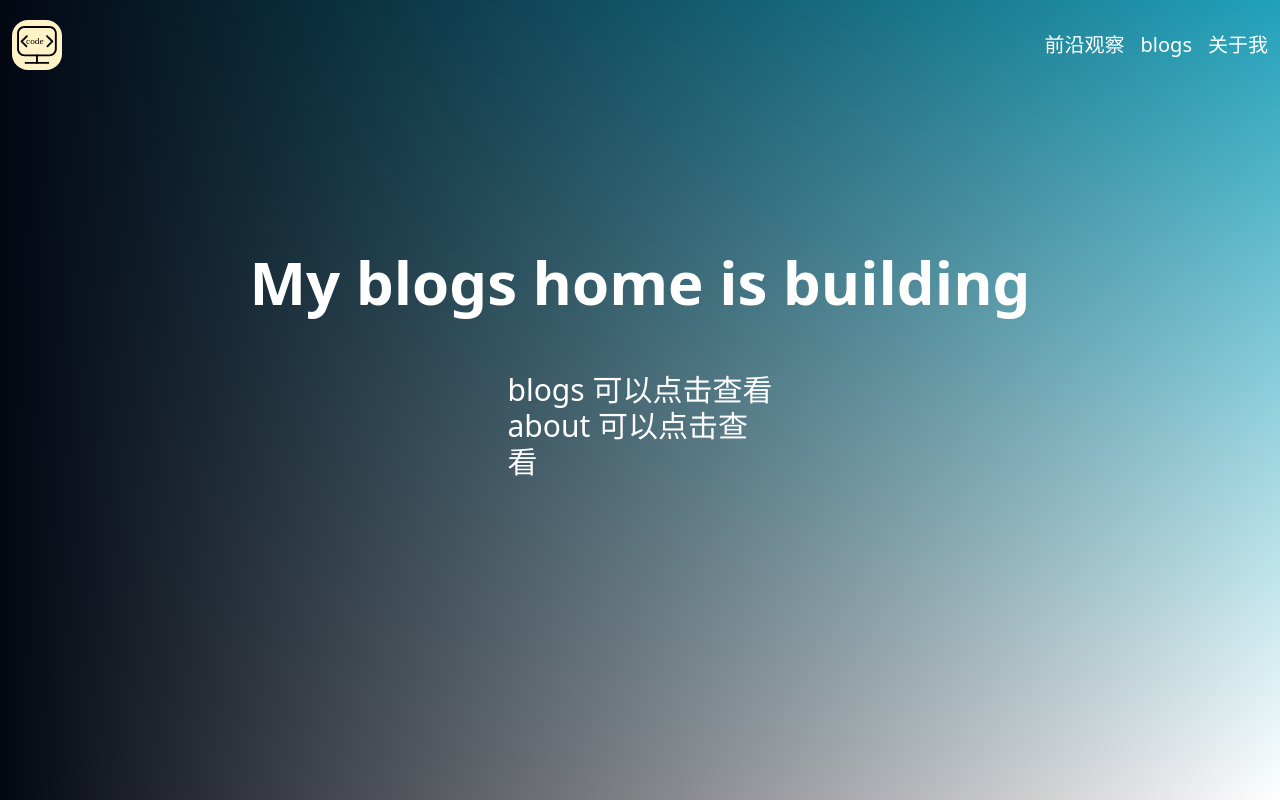
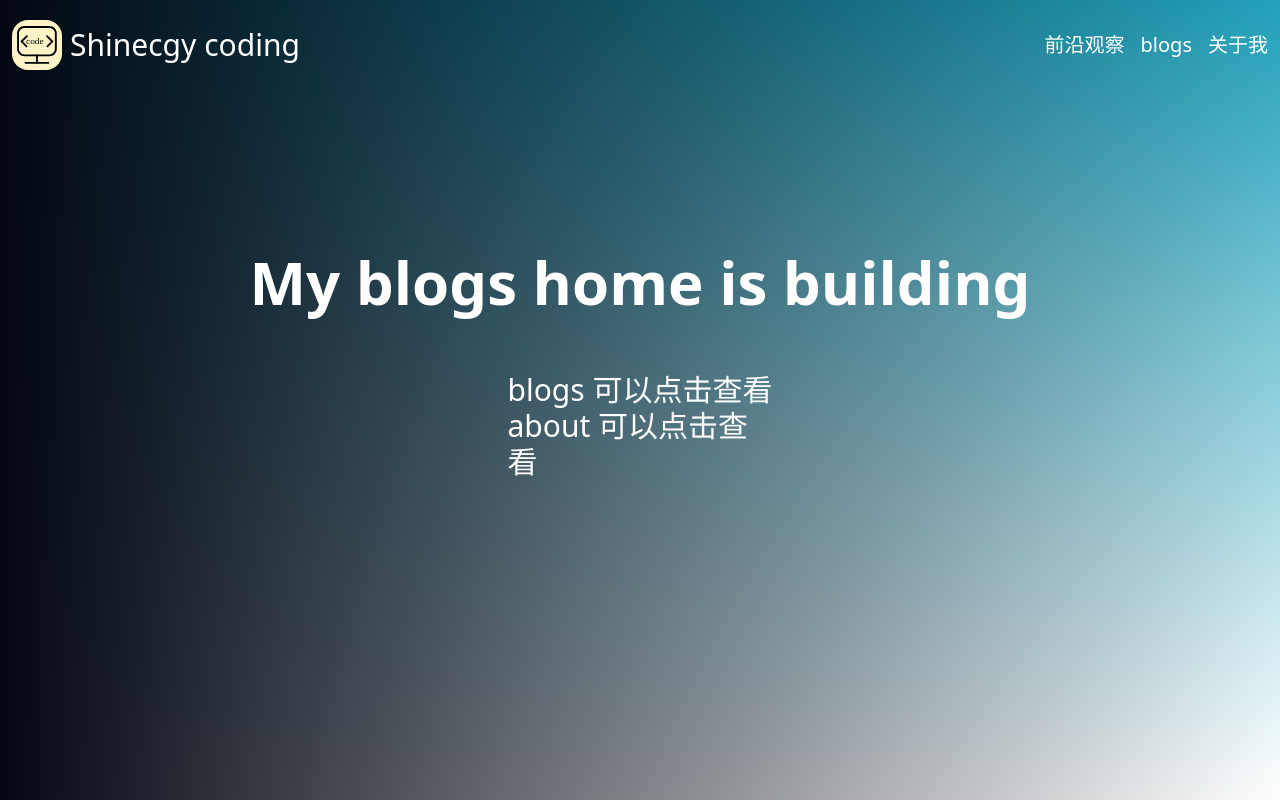
Before and after one commit to caoguangyao28/next-demo, a Next.js app: page / in a window 1280 px wide. Built offline with nearby package versions, Linux system fonts and the light colour scheme.

Commit message:
feat: 优化样式

```diff
--- a/src/app/style/prism.css
+++ b/src/app/style/prism.css
@@ -102,7 +102,7 @@ pre[class*="language-"] {
     color: #690;
 }
 
-.token.operator,
+/*.token.operator,*/
 .token.entity,
 .token.url,
 .language-css .token.string,
@@ -110,6 +110,9 @@ pre[class*="language-"] {
     color: #9a6e3a;
     /* This background color was intended by the author of this theme. */
     background: hsla(0, 0%, 100%, .5);
+}
+.token.operator {
+    background: transparent;
 }
 
 .token.atrule,
--- a/src/components/Header.tsx
+++ b/src/components/Header.tsx
@@ -16,9 +16,12 @@ export default function Header() {
   return (
     <div className= 'fixed w-full z-10'>
       <header className={'container flex items-center justify-between text-white mx-auto pl-3 pr-3 pt-5 pb-5'}>
-        <Link className={'flex items-center justify-center w-[50px] h-[50px] bg-amber-100 rounded-2xl'} href="/">
-          <Image className={'w-[40px]'} src={LogoSrc} alt={'logo'} />
-        </Link>
+        <div className={'flex min-w-10 space-x-2 items-center'}>
+          <Link className={'flex items-center justify-center w-[50px] h-[50px] bg-amber-100 rounded-2xl'} href="/">
+            <Image className={'w-[40px]'} src={LogoSrc} alt={'logo'}/>
+          </Link>
+          <span className={'text-3xl'}> Shinecgy coding</span>
+        </div>
         <div className={'text-xl space-x-4 '}>
           {linkData.map((item, index) => (
             <Link
```
